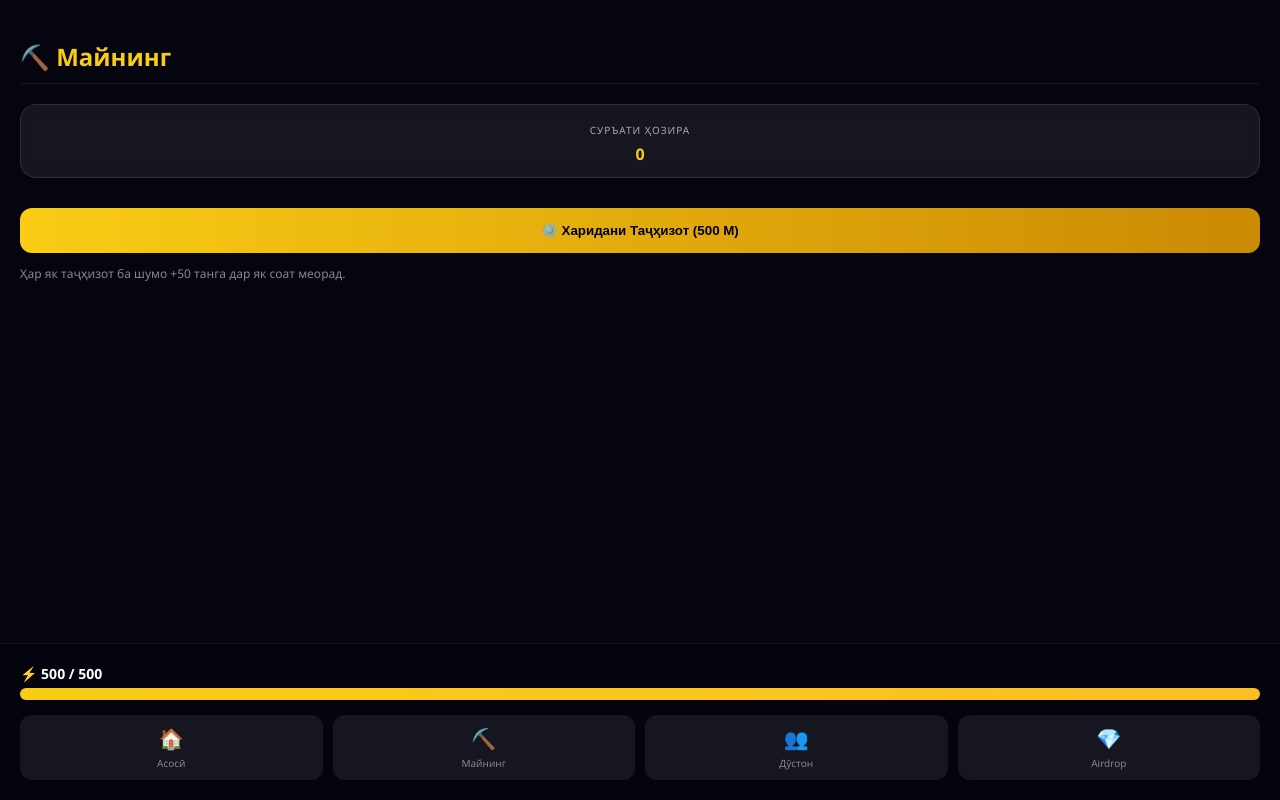
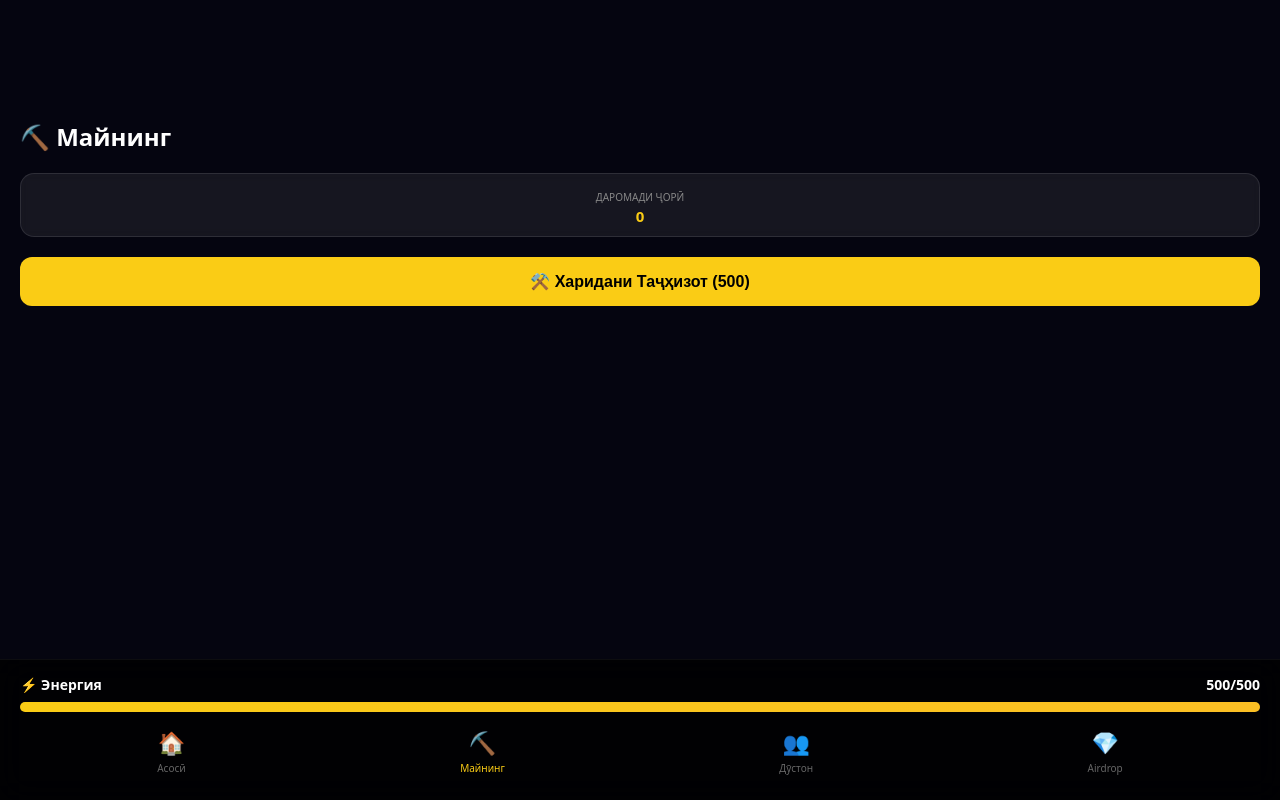
Before and after one commit to Sobirovtj/carapp, a plain HTML site: page index.html in a window 1280 px wide. Both pictures are taken after a click on the element "⛏️ Майнинг". Drawn offline with Linux system fonts and the light colour scheme.

Commit message:
index.html

```diff
--- a/index.html
+++ b/index.html
@@ -4,12 +4,11 @@
 <head>
     <meta charset="UTF-8">
     <meta name="viewport" content="width=device-width, initial-scale=1.0, maximum-scale=1.0, user-scalable=no">
-    <title>MCOIN Premium 2025</title>
-    <script src="https://telegram.org/js/telegram-web-app.js"></script>
+    <title>MCOIN Premium</title>
+    <script src="telegram.org"></script>
     <style>
         :root {
             --primary: #facc15;
-            --secondary: #fbbf24;
             --bg: #050510;
             --card-bg: rgba(255, 255, 255, 0.07);
         }
@@ -24,71 +23,78 @@
             margin: 0;
             background: radial-gradient(circle at center, #1a1a3a 0%, var(--bg) 100%);
             color: #fff;
-            font-family: 'Segoe UI', Roboto, Helvetica, Arial, sans-serif;
+            font-family: system-ui, -apple-system, sans-serif;
             height: 100vh;
             overflow: hidden;
             display: flex;
             flex-direction: column;
         }
 
-        /* Header Stats */
+        /* Шапка */
         .header {
             padding: 15px;
             display: grid;
             grid-template-columns: 1fr 1fr;
             gap: 12px;
+            position: absolute;
+            top: 0;
+            width: 100%;
             z-index: 10;
         }
 
         .stat-card {
             background: var(--card-bg);
-            padding: 12px;
-            border-radius: 16px;
+            padding: 10px;
+            border-radius: 14px;
             text-align: center;
             border: 1px solid rgba(255, 255, 255, 0.1);
-            backdrop-filter: blur(10px);
+            backdrop-filter: blur(5px);
         }
 
         .stat-card span {
             font-size: 10px;
-            color: #aaa;
+            color: #888;
             text-transform: uppercase;
-            letter-spacing: 1px;
         }
 
         .stat-card b {
             display: block;
-            font-size: 16px;
+            font-size: 15px;
             color: var(--primary);
-            margin-top: 4px;
         }
 
-        /* Main Game Screen */
+        /* Главный экран - Центровка монеты */
         #main-screen {
             flex: 1;
             display: flex;
             flex-direction: column;
+            justify-content: center;
+            /* Центр по вертикали */
             align-items: center;
-            justify-content: center;
-            position: relative;
+            /* Центр по горизонтали */
+            padding-bottom: 80px;
+            /* Компенсация для меню */
         }
 
         .balance-box {
             text-align: center;
-            margin-bottom: 20px;
+            margin-bottom: 40px;
         }
 
         #balance {
-            font-size: 56px;
+            font-size: 54px;
             font-weight: 900;
             color: var(--primary);
-            text-shadow: 0 0 20px rgba(250, 204, 21, 0.3);
+            text-shadow: 0 0 30px rgba(250, 204, 21, 0.3);
         }
 
-        .coin-container {
+        .coin-wrapper {
             position: relative;
-            width: 280px;
-            height: 280px;
+            width: 270px;
+            height: 270px;
+            display: flex;
+            justify-content: center;
+            align-items: center;
         }
 
         .coin {
@@ -99,28 +105,27 @@
             display: flex;
             justify-content: center;
             align-items: center;
-            font-size: 140px;
+            font-size: 130px;
             font-weight: 900;
-            color: #222;
-            box-shadow: 0 0 50px rgba(250, 204, 21, 0.2), inset 0 0 20px rgba(0, 0, 0, 0.2);
+            color: #000;
+            box-shadow: 0 0 60px rgba(250, 204, 21, 0.3);
             cursor: pointer;
-            transition: transform 0.1s ease;
-            position: relative;
+            transition: transform 0.05s ease;
             z-index: 2;
         }
 
         .coin:active {
-            transform: scale(0.95);
+            transform: scale(0.92);
         }
 
-        /* Floating Animation */
+        /* Анимация +1 */
         .plus-one {
             position: absolute;
             color: var(--primary);
-            font-weight: bold;
-            font-size: 24px;
+            font-size: 28px;
+            font-weight: 900;
             pointer-events: none;
-            animation: floatUp 0.8s ease-out forwards;
+            animation: floatUp 0.7s ease-out forwards;
             z-index: 100;
         }
 
@@ -131,12 +136,12 @@
             }
 
             100% {
-                transform: translateY(-100px);
+                transform: translateY(-120px);
                 opacity: 0;
             }
         }
 
-        /* Screens */
+        /* Экраны меню */
         .screen {
             display: none;
             position: absolute;
@@ -145,84 +150,78 @@
             width: 100%;
             height: 100%;
             background: var(--bg);
-            padding: 20px;
-            padding-bottom: 120px;
+            padding: 100px 20px 120px 20px;
+            z-index: 15;
             overflow-y: auto;
-            z-index: 20;
         }
 
-        .screen h2 {
-            color: var(--primary);
-            border-bottom: 1px solid var(--card-bg);
-            padding-bottom: 10px;
-        }
-
-        /* Footer & Energy */
+        /* Футер и Энергия */
         .footer {
             position: fixed;
             bottom: 0;
             width: 100%;
-            padding: 20px;
-            background: rgba(5, 5, 16, 0.95);
+            background: rgba(0, 0, 0, 0.8);
             backdrop-filter: blur(15px);
+            padding: 15px 20px 25px 20px;
             border-top: 1px solid rgba(255, 255, 255, 0.05);
             z-index: 30;
         }
 
-        .energy-box {
-            margin-bottom: 15px;
+        .energy-info {
+            display: flex;
+            justify-content: space-between;
             font-size: 14px;
+            margin-bottom: 8px;
             font-weight: bold;
         }
 
-        .progress {
-            height: 12px;
+        .progress-bar {
+            height: 10px;
             background: rgba(255, 255, 255, 0.1);
             border-radius: 10px;
             overflow: hidden;
-            margin-top: 5px;
+            margin-bottom: 15px;
         }
 
         #energyFill {
             height: 100%;
-            background: linear-gradient(90deg, var(--primary), var(--secondary));
             width: 100%;
-            transition: width 0.3s;
+            background: linear-gradient(90deg, #facc15, #fbbf24);
+            transition: width 0.2s;
         }
 
         .nav {
-            display: grid;
-            grid-template-columns: repeat(4, 1fr);
-            gap: 10px;
+            display: flex;
+            justify-content: space-around;
         }
 
-        .nav-btn {
-            background: var(--card-bg);
-            border-radius: 12px;
-            padding: 10px;
+        .nav-item {
             text-align: center;
-            font-size: 20px;
+            font-size: 22px;
+            color: #666;
             cursor: pointer;
         }
 
-        .nav-btn span {
+        .nav-item.active {
+            color: var(--primary);
+        }
+
+        .nav-item span {
             display: block;
             font-size: 10px;
             margin-top: 4px;
-            color: #888;
         }
 
-        /* Upgrade Button */
-        .btn-upgrade {
-            background: linear-gradient(90deg, #facc15, #ca8a04);
+        .btn-action {
+            background: var(--primary);
             color: #000;
             border: none;
             padding: 15px;
             border-radius: 12px;
             width: 100%;
             font-weight: bold;
-            margin-top: 10px;
-            cursor: pointer;
+            font-size: 16px;
+            margin-top: 20px;
         }
     </style>
 </head>
@@ -230,160 +229,150 @@
 <body>
 
     <div class="header">
-        <div class="stat-card"><span>Фоида/соат</span><b id="profitHeader">+0</b></div>
-        <div class="stat-card"><span>Рутба</span><b id="rank">BRONZE</b></div>
+        <div class="stat-card">
+            <span>Фоида/соат</span>
+            <b id="profitHeader">+0</b>
+        </div>
+        <div class="stat-card">
+            <span>Рутба</span>
+            <b id="rank">BRONZE</b>
+        </div>
     </div>
 
-    <!-- Main Screen -->
+    <!-- Основной экран -->
     <div id="main-screen">
         <div class="balance-box">
             <div id="balance">0</div>
-            <div style="color: #888; letter-spacing: 2px;">MCOIN</div>
+            <div style="color: #888; font-size: 14px; letter-spacing: 3px;">MCOIN</div>
         </div>
 
-        <div class="coin-container" id="tapBtn">
-            <div class="coin">M</div>
+        <div class="coin-wrapper">
+            <div class="coin" id="tapBtn">M</div>
         </div>
     </div>
 
-    <!-- Other Screens -->
+    <!-- Другие экраны -->
     <div id="mining-screen" class="screen">
         <h2>⛏️ Майнинг</h2>
-        <div class="stat-card" style="margin-bottom: 20px;">
-            <span>Суръати ҳозира</span>
+        <div class="stat-card">
+            <span>Даромади ҷорӣ</span>
             <b id="p-hour">0</b>
         </div>
-        <button class="btn-upgrade" onclick="buyUpgrade(500, 50)">⚙️ Харидани Таҷҳизот (500 M)</button>
-        <p style="color: #888; font-size: 12px;">Ҳар як таҷҳизот ба шумо +50 танга дар як соат меорад.</p>
+        <button class="btn-action" onclick="buyUpgrade(500, 50)">⚒️ Харидани Таҷҳизот (500)</button>
     </div>
 
     <div id="friends-screen" class="screen">
         <h2>👥 Дӯстон</h2>
-        <p>Дӯстони худро даъват кунед ва 10% аз даромади онҳоро гиред!</p>
-        <button class="btn-upgrade" onclick="inviteFriend()">🔗 Нусхабардории истинод</button>
+        <p>Барои ҳар як дӯст +5,000 MCOIN бонус гиред!</p>
+        <button class="btn-action" onclick="inviteFriend()">🔗 Даъват кардан</button>
     </div>
 
     <div id="airdrop-screen" class="screen">
         <h2>💎 Airdrop</h2>
-        <div class="stat-card">
-            <p>Listing ба наздикӣ дар биржаҳо!</p>
-            <b style="font-size: 12px;">Марҳилаи 1: Ҷамъоварии холҳо</b>
-        </div>
+        <p>Listing ба наздикӣ дар биржаҳои DEX!</p>
+        <div class="stat-card">Status: Coming Soon</div>
     </div>
 
-    <!-- Footer Navigation -->
+    <!-- Навигация и Энергия -->
     <div class="footer">
-        <div class="energy-box">
-            ⚡ <span id="energyVal">500</span> / 500
-            <div class="progress">
-                <div id="energyFill"></div>
-            </div>
+        <div class="energy-info">
+            <span>⚡ Энергия</span>
+            <span><span id="energyVal">500</span>/500</span>
+        </div>
+        <div class="progress-bar">
+            <div id="energyFill"></div>
         </div>
 
         <div class="nav">
-            <div class="nav-btn" onclick="showScreen('main')">🏠<span>Асосӣ</span></div>
-            <div class="nav-btn" onclick="showScreen('mining')">⛏️<span>Майнинг</span></div>
-            <div class="nav-btn" onclick="showScreen('friends')">👥<span>Дӯстон</span></div>
-            <div class="nav-btn" onclick="showScreen('airdrop')">💎<span>Airdrop</span></div>
+            <div class="nav-item active" onclick="showScreen('main', this)">🏠<span>Асосӣ</span></div>
+            <div class="nav-item" onclick="showScreen('mining', this)">⛏️<span>Майнинг</span></div>
+            <div class="nav-item" onclick="showScreen('friends', this)">👥<span>Дӯстон</span></div>
+            <div class="nav-item" onclick="showScreen('airdrop', this)">💎<span>Airdrop</span></div>
         </div>
     </div>
 
     <script>
         const tg = window.Telegram?.WebApp;
         tg?.expand();
-        if (tg) tg.headerColor = "#050510";
 
-        // Game State
-        let balance = parseFloat(localStorage.getItem("mcoin_bal")) || 0;
-        let energy = parseInt(localStorage.getItem("mcoin_eng")) || 500;
-        let profitPerHour = parseFloat(localStorage.getItem("mcoin_pph")) || 0;
+        let balance = parseFloat(localStorage.getItem("mc_bal")) || 0;
+        let energy = parseInt(localStorage.getItem("mc_eng")) || 500;
+        let pph = parseFloat(localStorage.getItem("mc_pph")) || 0;
         const maxEnergy = 500;
 
-        // UI Elements
         const balanceEl = document.getElementById("balance");
         const energyVal = document.getElementById("energyVal");
         const energyFill = document.getElementById("energyFill");
         const profitHeader = document.getElementById("profitHeader");
-        const phourEl = document.getElementById("p-hour");
 
         function updateUI() {
             balanceEl.textContent = Math.floor(balance).toLocaleString();
             energyVal.textContent = energy;
             energyFill.style.width = (energy / maxEnergy * 100) + "%";
-            profitHeader.textContent = "+" + (profitPerHour >= 1000 ? (profitPerHour / 1000).toFixed(1) + "K" : profitPerHour);
-            phourEl.textContent = profitPerHour;
+            profitHeader.textContent = "+" + (pph >= 1000 ? (pph / 1000).toFixed(1) + "K" : pph);
+            document.getElementById("p-hour").textContent = pph;
 
-            localStorage.setItem("mcoin_bal", balance);
-            localStorage.setItem("mcoin_eng", energy);
-            localStorage.setItem("mcoin_pph", profitPerHour);
+            localStorage.setItem("mc_bal", balance);
+            localStorage.setItem("mc_eng", energy);
+            localStorage.setItem("mc_pph", pph);
         }
 
-        // Tap Logic
+        // Клик по монете
         document.getElementById("tapBtn").addEventListener("pointerdown", (e) => {
             if (energy <= 0) return;
 
-            // Update data
             balance += 1;
             energy -= 1;
 
-            // Haptic feedback
-            if (tg) tg.HapticFeedback.impactOccurred('medium');
+            if (tg) tg.HapticFeedback.impactOccurred('light');
 
-            // Floating +1
-            const rect = e.target.getBoundingClientRect();
+            // Анимация +1
             const x = e.clientX || e.touches[0].clientX;
             const y = e.clientY || e.touches[0].clientY;
+            createPlusOne(x, y);
 
-            createFloatingText(x, y);
             updateUI();
         });
 
-        function createFloatingText(x, y) {
+        function createPlusOne(x, y) {
             const el = document.createElement("div");
             el.className = "plus-one";
             el.textContent = "+1";
-            el.style.left = x + "px";
-            el.style.top = y + "px";
+            el.style.left = (x - 10) + "px";
+            el.style.top = (y - 20) + "px";
             document.body.appendChild(el);
-            setTimeout(() => el.remove(), 800);
+            setTimeout(() => el.remove(), 700);
         }
 
-        // Navigation
-        function showScreen(screenId) {
+        function showScreen(id, btn) {
             document.querySelectorAll('.screen').forEach(s => s.style.display = 'none');
-            if (screenId !== 'main') {
-                document.getElementById(screenId + '-screen').style.display = 'block';
+            document.querySelectorAll('.nav-item').forEach(i => i.classList.remove('active'));
+
+            if (id !== 'main') {
+                document.getElementById(id + '-screen').style.display = 'block';
             }
+            btn.classList.add('active');
         }
 
-        // Upgrades
         function buyUpgrade(cost, profit) {
             if (balance >= cost) {
                 balance -= cost;
-                profitPerHour += profit;
+                pph += profit;
                 updateUI();
-                if (tg) tg.showAlert("Шумо таҷҳизоти нав харидед!");
             } else {
-                if (tg) tg.showAlert("Маблағи кофӣ нест!");
+                alert("Маблағ кофӣ нест!");
             }
         }
 
         function inviteFriend() {
-            const text = "Ба бозии MCOIN ҳамроҳ шав ва пул кор кун!";
-            const url = `t.me{tg?.initDataUnsafe?.user?.id || '123'}`;
-            window.open(`t.me{encodeURIComponent(url)}&text=${encodeURIComponent(text)}`);
+            const link = "t.me";
+            if (tg) tg.openTelegramLink(`t.me{link}&text=Ба+ман+ҳамроҳ+шав!`);
         }
 
-        // Game Loop (Passive Income & Energy Recovery)
+        // Цикл игры
         setInterval(() => {
-            // Passive income (per second)
-            if (profitPerHour > 0) {
-                balance += (profitPerHour / 3600);
-            }
-            // Energy recovery
-            if (energy < maxEnergy) {
-                energy++;
-            }
+            if (pph > 0) balance += (pph / 3600);
+            if (energy < maxEnergy) energy += 1;
             updateUI();
         }, 1000);
 
```
